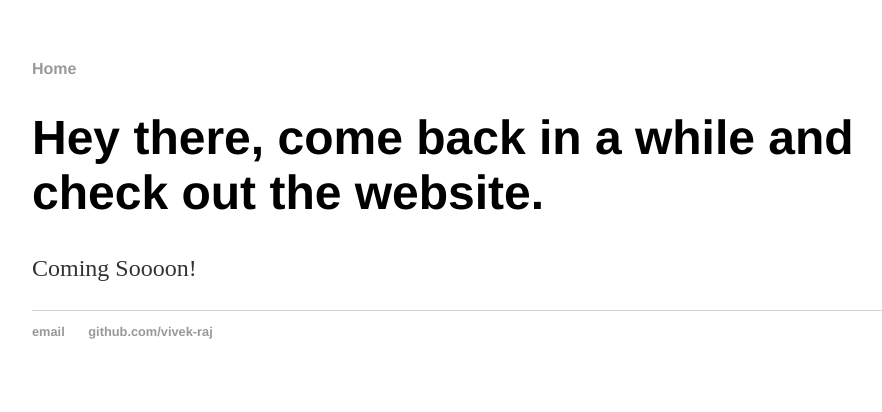
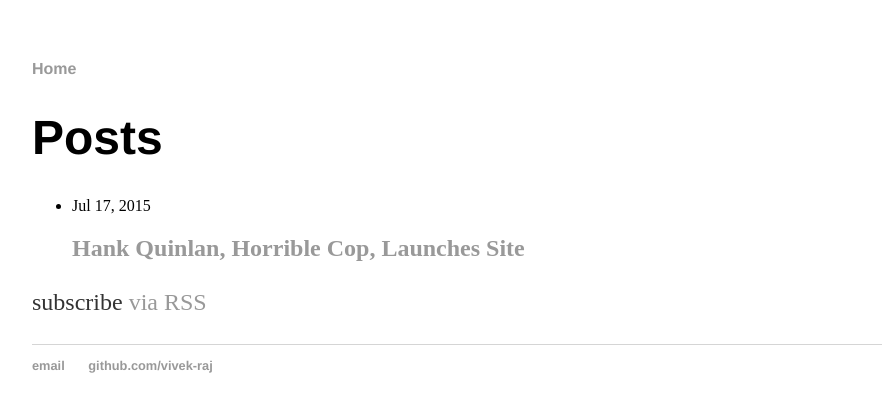
Before and after one commit to Vivek-raj/vivek-raj.github.io, a Jekyll site: the page built from index.html, in a window 1280 px wide. Shown: the top 412 px of the page, without its empty margins (160-1042 px from the left). Built offline with Jekyll 4.4.1, drawn with Linux system fonts in a browser that asks for light colours.

Commit message:
Update index.html

```diff
--- a/index.html
+++ b/index.html
@@ -2,10 +2,22 @@
 layout: default
 title: Yellooo!
 ---
-<div class="blurb">
-	<h1>Hey there, come back in a while and check out the website.</h1>
-	<p>
-		Coming Soooon!
+<div class="home">
 
-	</p>
-</div><!-- /.blurb -->
+  <h1 class="page-heading">Posts</h1>
+
+  <ul class="post-list">
+    {% for post in site.posts %}
+      <li>
+        <span class="post-meta">{{ post.date | date: "%b %-d, %Y" }}</span>
+
+        <h2>
+          <a class="post-link" href="{{ post.url | prepend: site.baseurl }}">{{ post.title }}</a>
+        </h2>
+      </li>
+    {% endfor %}
+  </ul>
+
+  <p class="rss-subscribe">subscribe <a href="{{ "/feed.xml" | prepend: site.baseurl }}">via RSS</a></p>
+
+</div>
```
